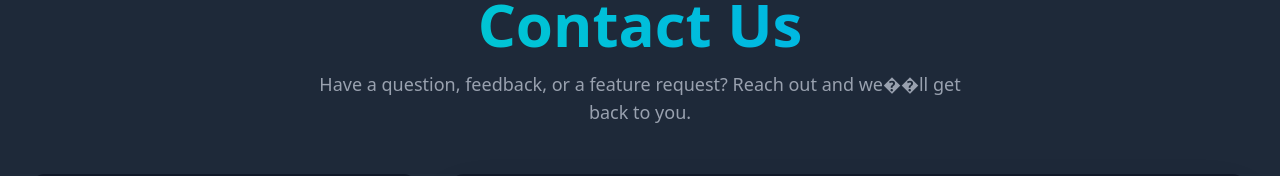
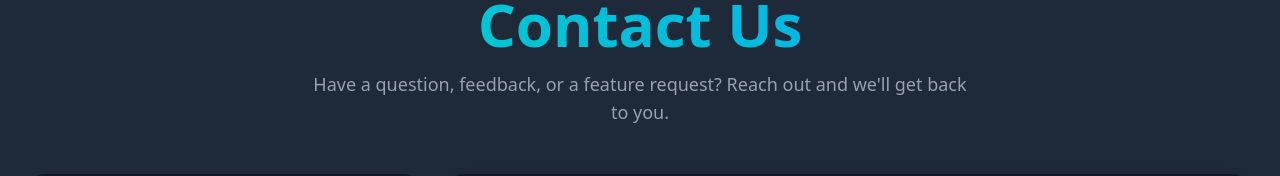
Before and after one commit to SouvikMukherjee199/Text-translator, a React (Vite) app: page /Contact in a window 1280 px wide. Shown: the part 134-310 px from the top of the page. Built offline with nearby package versions, Linux system fonts and the light colour scheme.

Commit message:
Contact page typo fixed

```diff
--- a/src/components/Contact.jsx
+++ b/src/components/Contact.jsx
@@ -37,7 +37,7 @@ const ContactPage = () => {
     try {
       setSubmitting(true);
       setStatus(null);
-      // Simulate sending message (replace with your API call)
+
       await new Promise((r) => setTimeout(r, 1200));
       setStatus('success');
       setForm(initialForm);
@@ -68,7 +68,7 @@ const ContactPage = () => {
             Contact Us
           </h1>
           <p className="mt-4 text-lg text-gray-400 max-w-2xl mx-auto">
-            Have a question, feedback, or a feature request? Reach out and we��ll get back to you.
+            Have a question, feedback, or a feature request? Reach out and we'll get back to you.
           </p>
         </header>
 
```
